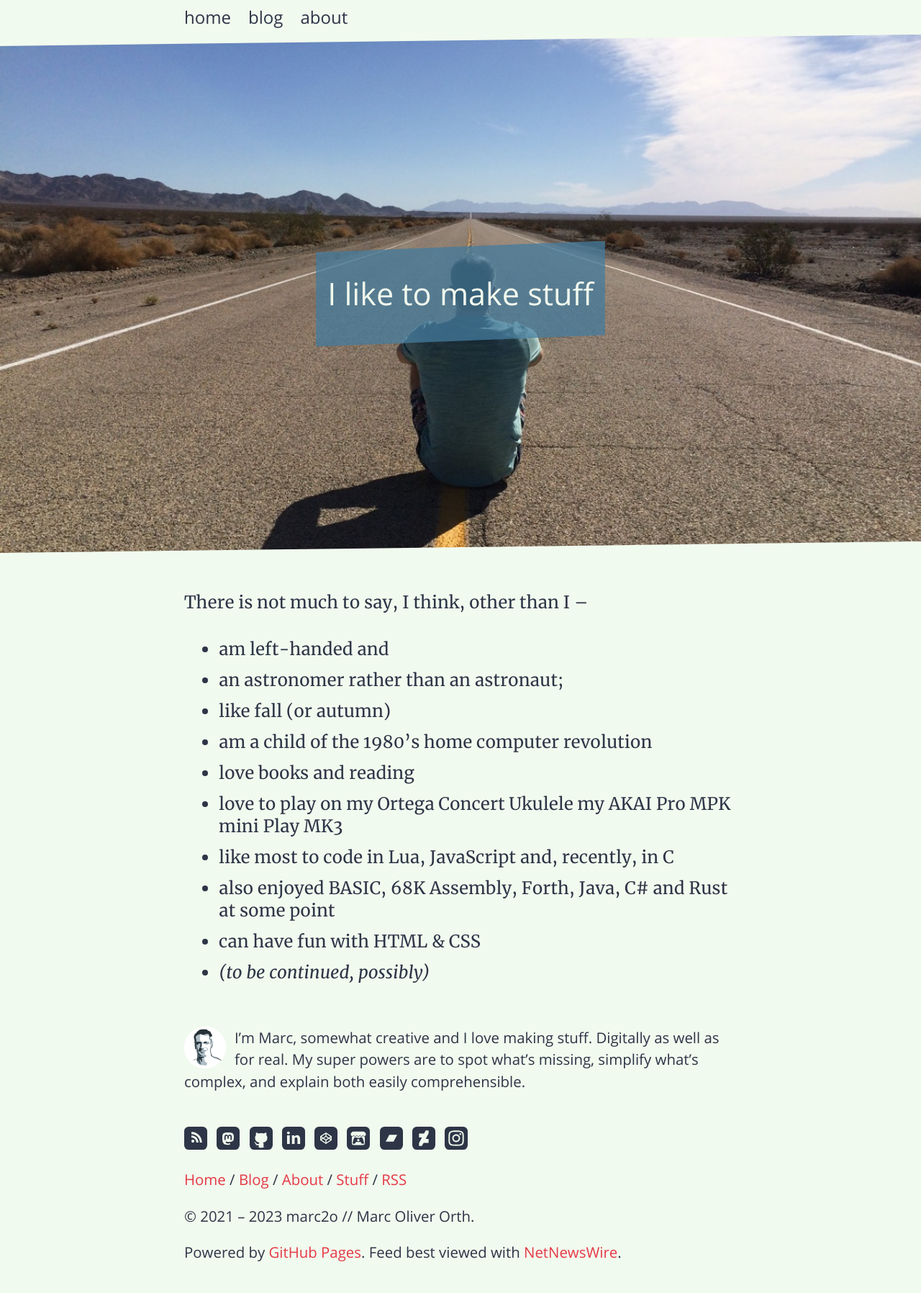
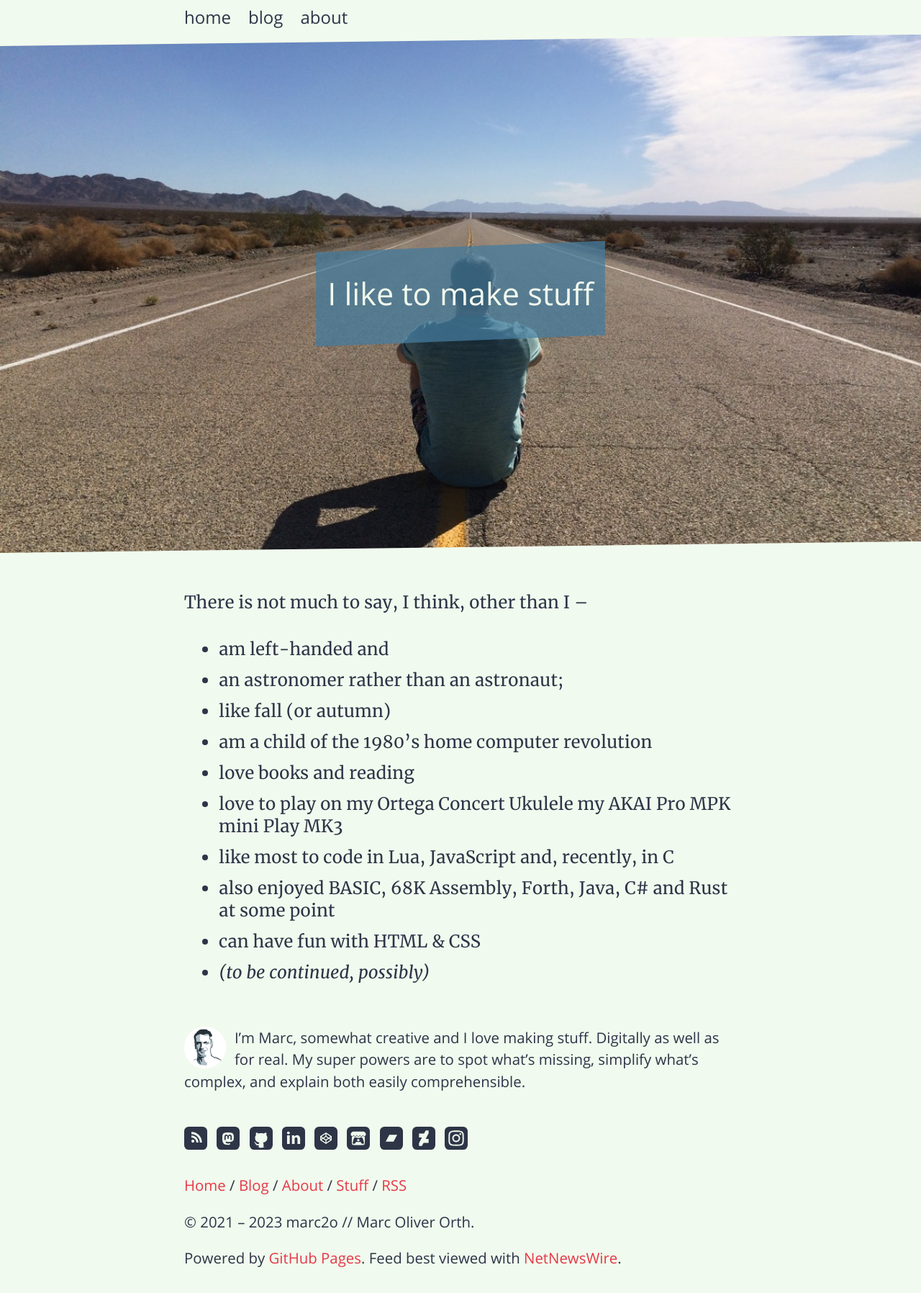
Before and after one commit to marc2o/marc2o.github.io, a Jekyll site: the page built from about.md, in a window 1280 px wide. Shown: the whole page at 72% size. Built offline with Jekyll 4.4.1, drawn with Linux system fonts in a browser that asks for light colours.

Commit message:
Update article.css

```diff
--- a/assets/css/article.css
+++ b/assets/css/article.css
@@ -467,7 +467,7 @@ th {
 /* follow */
 ul.follow {
     list-style: none;
-    margin: 2.25rem 0 1.5rem 0;
+    margin: 2.25rem 0 2rem 0;
     padding: 0;
 }
 
```
